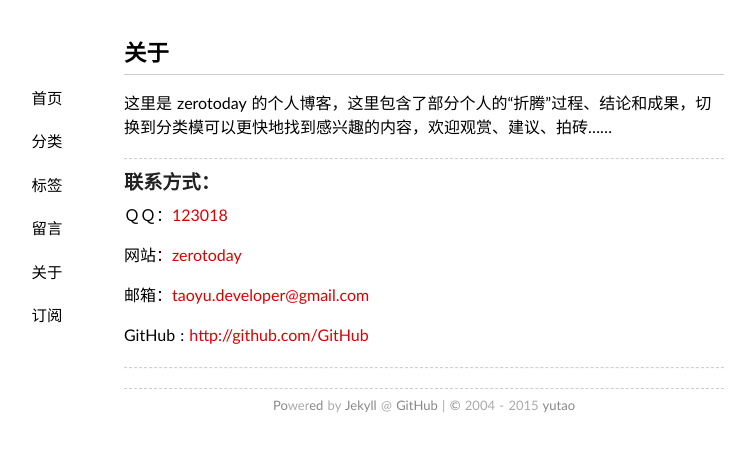
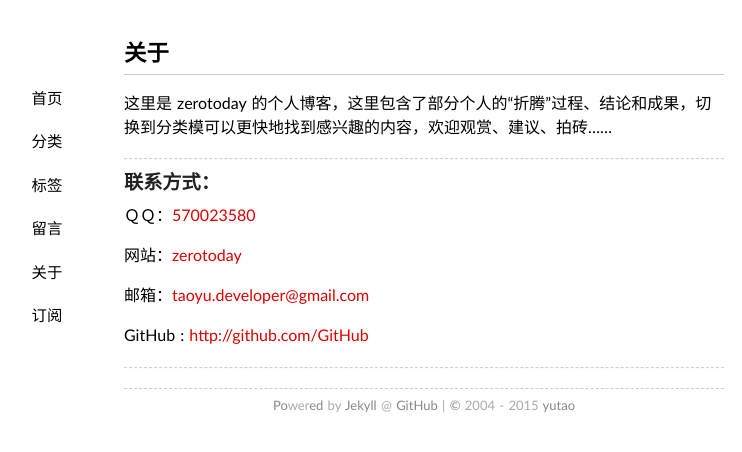
Before and after one commit to iOSBoy/iosboy.github.io, a Jekyll site: the page built from about/index.md, in a window 1280 px wide. Shown: the top 452 px of the page, without its empty margins (216-958 px from the left). Built offline with Jekyll 4.4.1, drawn with Linux system fonts in a browser that asks for light colours; Markdown is read by kramdown in place of the engine named in the settings.

Commit message:
uptate config

```diff
--- a/_config.yml
+++ b/_config.yml
@@ -3,7 +3,7 @@ permalink: /:title/
 url: http://zerotoday.github.io
 name: zerotoday
 author: yutao
-qq: 123018
+qq: 570023580
 email: taoyu.developer@gmail.com
 duoshuo: zerotoday
 # beian: 浙ICP备12026616号
```
